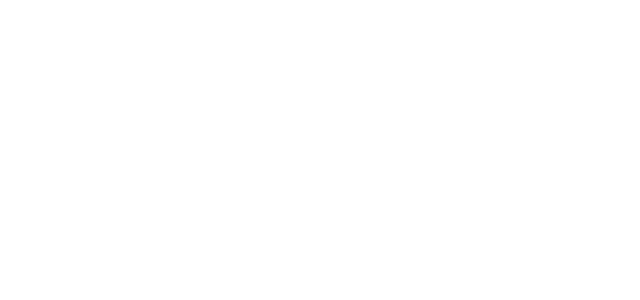
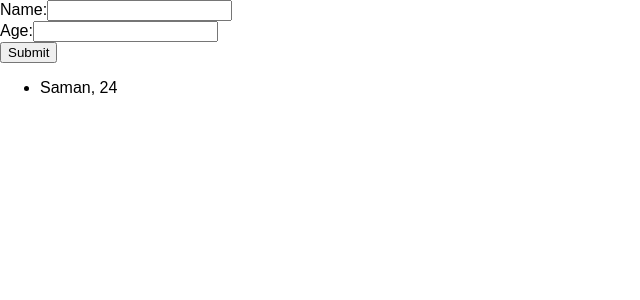
Before and after one commit to sam-nazarian/address-book-react-webapp, a React (Create React App) app: page / in a window 1280 px wide. Shown: the top 300 px of the page, without its empty margins (0-640 px from the left). Built offline with nearby package versions, Linux system fonts and the light colour scheme.

Commit message:
Implemented input & error functionality of the app without any styling

```diff
--- a/src/App.js
+++ b/src/App.js
@@ -1,7 +1,22 @@
-import React from 'react';
+import React, { useState } from 'react';
+import Form from './Components/Form';
+import Contacts from './Components/Contacts';
 
 function App() {
-  return <div></div>;
+  const [data, setData] = useState([{ name: 'Saman', age: '24', key: '1234' }]);
+
+  const addDataHandler = function (gatheredData) {
+    setData((prevData) => {
+      return [...prevData, gatheredData];
+    });
+  };
+
+  return (
+    <div>
+      <Form onAddData={addDataHandler} />
+      <Contacts data={data} />
+    </div>
+  );
 }
 
 export default App;
--- /dev/null
+++ b/src/Components/Alert.js
@@ -0,0 +1,16 @@
+import React from 'react';
+import styles from './Alert.module.css';
+
+function Alert(props) {
+  const hideAlertHandler = function () {
+    props.onHideAlert();
+  };
+
+  return (
+    <div className={styles.alert} onClick={hideAlertHandler}>
+      {props.children}
+    </div>
+  );
+}
+
+export default Alert;
--- /dev/null
+++ b/src/Components/Alert.module.css
@@ -0,0 +1,8 @@
+.alert {
+  background-color: red;
+  position: absolute;
+  padding: 20px;
+
+  top: 40%;
+  left: 40%;
+}
--- /dev/null
+++ b/src/Components/Contacts.js
@@ -0,0 +1,15 @@
+const Contacts = (props) => {
+  return (
+    <ul>
+      {props.data.map((data) => {
+        return (
+          <li key={data.key}>
+            {data.name}, {data.age}
+          </li>
+        );
+      })}
+    </ul>
+  );
+};
+
+export default Contacts;
--- /dev/null
+++ b/src/Components/Form.js
@@ -0,0 +1,51 @@
+import React, { useState } from 'react';
+import Alert from './Alert';
+
+const Form = (props) => {
+  const [fname, setFname] = useState('');
+  const [age, setAge] = useState('');
+  const [alert, setAlert] = useState('');
+
+  const fnameHandler = function (e) {
+    setFname(e.target.value);
+  };
+
+  const ageHandler = function (e) {
+    setAge(e.target.value);
+  };
+
+  const hideAlertHandler = function (e) {
+    setAlert('');
+  };
+
+  const submitHandler = function (e) {
+    e.preventDefault();
+
+    if (fname.trim() === '') {
+      setAlert(<Alert onHideAlert={hideAlertHandler}>A first name is required</Alert>);
+      return;
+    }
+
+    props.onAddData({ name: fname, age: age, key: Math.random().toString() });
+
+    setAge('');
+    setFname('');
+  };
+
+  return (
+    <form onSubmit={submitHandler}>
+      {alert}
+      <label htmlFor="fname">Name:</label>
+      <input type="text" value={fname} id="fname" name="fname" onChange={fnameHandler} />
+      <br />
+
+      <label htmlFor="age">Age:</label>
+      <input type="text" value={age} id="age" name="age" onChange={ageHandler} />
+      <br />
+
+      <input type="submit" value="Submit" />
+    </form>
+  );
+};
+
+export default Form;
```
Also changed, not shown: 2 other files (tests, documents, lock files or other folders).
